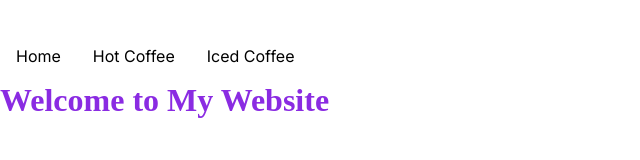
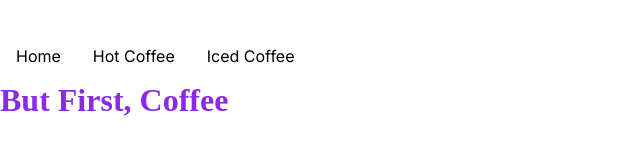
Before and after one commit to learningcoding2022/coffee-info, a plain HTML site: page index.html in a window 1280 px wide. Shown: the whole page, without its empty margins (0-640 px from the left). Drawn offline with Linux system fonts and the light colour scheme.

Commit message:
change to h1

```diff
--- a/index.html
+++ b/index.html
@@ -36,7 +36,7 @@
         </button>
     </nav>
     <main>
-        <h1>Welcome to My Website</h1>
+        <h1>But First, Coffee</h1>
     </main>
     <script src="index.js"></script>
   </body>
```
